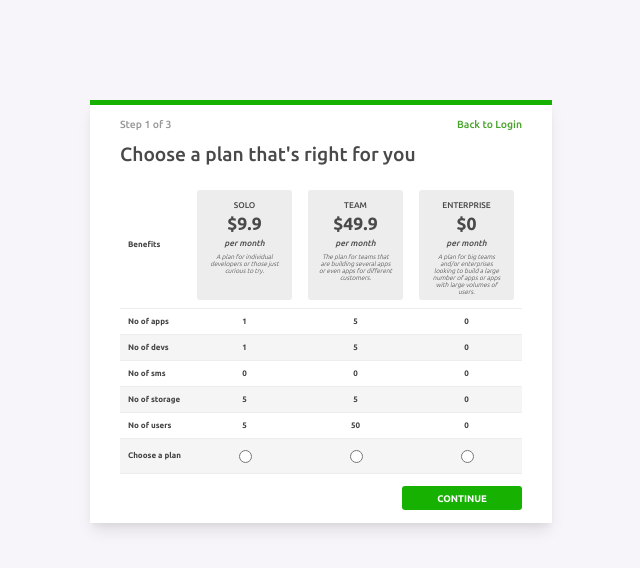
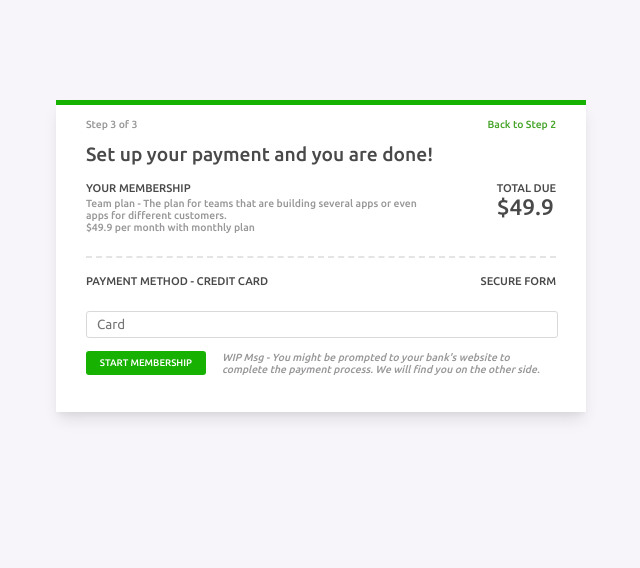
Before and after one commit to Nedwize/VerakRegistrationFlow, a React (Create React App) app: page / in a window 1280 px wide. Shown: the top 568 px of the page, without its empty margins (319-959 px from the left). Built offline with nearby package versions, Linux system fonts and the light colour scheme.

Commit message:
Complete Step 3

```diff
--- a/src/App.js
+++ b/src/App.js
@@ -1,8 +1,10 @@
 // import Login from './components/Login';
-import StepOne from './components/Forms/StepOne';
+// import StepOne from './components/Forms/StepOne';
 // import StepTwo from './components/Forms/StepTwo';
+import StepThree from './components/Forms/StepThree';
+
 function App() {
-  return <StepOne />;
+  return <StepThree />;
 }
 
 export default App;
--- a/src/components/Forms/StepOne.js
+++ b/src/components/Forms/StepOne.js
@@ -103,7 +103,7 @@ function StepOne() {
           </td>
         </tr>
       </table>
-      <div style={{ justifyContent: 'end' }} className="flex-container">
+      <div className="flex-container just-flex-end bottom-div">
         <button className="nxt-btn">CONTINUE</button>
       </div>
     </div>
--- /dev/null
+++ b/src/components/Forms/StepThree.js
@@ -0,0 +1,44 @@
+import './style.css';
+
+function StepThree() {
+  return (
+    <div className="container step-container">
+      <div className="flex-container">
+        <p className="step">Step 3 of 3</p>
+        <p className="back">Back to Step 2</p>
+      </div>
+      <p className="nav-heading">Set up your payment and you are done!</p>
+      <div className="flex-container flex-start">
+        <div>
+          <p className="heading">YOUR MEMBERSHIP</p>
+          <p id="membership-details">
+            Team plan - The plan for teams that are building several apps or
+            even apps for different customers. <br /> $49.9 per month with
+            monthly plan
+          </p>
+        </div>
+        <div>
+          <p className="heading">TOTAL DUE</p>
+          <p className="heading bigger">$49.9</p>
+        </div>
+      </div>
+      <hr />
+      <div className="flex-container" id="payment-head">
+        <p className="heading">PAYMENT METHOD - CREDIT CARD</p>
+        <p className="heading">SECURE FORM</p>
+      </div>
+      <input type="text" placeholder="Card" />
+      <div className="flex-container bottom-div">
+        <button className="nxt-btn">START MEMBERSHIP</button>
+        <p id="payment-msg">
+          <em>
+            WIP Msg - You might be prompted to your bank's website to complete
+            the payment process. We will find you on the other side.
+          </em>
+        </p>
+      </div>
+    </div>
+  );
+}
+
+export default StepThree;
--- a/src/components/Forms/style.css
+++ b/src/components/Forms/style.css
@@ -149,3 +149,28 @@ hr {
   max-width: 120px;
   max-height: 1.5rem;
 }
+
+.heading {
+  font-weight: 500;
+  color: #494949;
+  font-size: 0.7rem;
+  margin: 0;
+}
+
+#membership-details {
+  margin: 0.2rem 0 1.2rem 0;
+  max-width: 340px;
+  color: #989698;
+  font-weight: 500;
+}
+
+#payment-msg {
+  color: #989698;
+  font-weight: 500;
+  max-width: 350px;
+  margin: 0 0 0 1rem;
+}
+
+#payment-head {
+  margin: 1rem 0 1.5rem 0;
+}
--- a/src/index.css
+++ b/src/index.css
@@ -64,7 +64,7 @@ button {
   width: 100%;
   cursor: pointer;
   display: inline-block;
-  font-weight: 700;
+  font-weight: 500;
   margin: 0.8rem 0;
 }
 
@@ -101,3 +101,19 @@ a {
   font-weight: 500;
   color: #46a42a;
 }
+
+.bigger {
+  font-size: 1.4rem !important;
+}
+
+.bottom-div {
+  padding-bottom: 1.5rem !important;
+}
+
+.flex-start {
+  align-items: flex-start !important;
+}
+
+.just-flex-end {
+  justify-content: end !important;
+}
```
